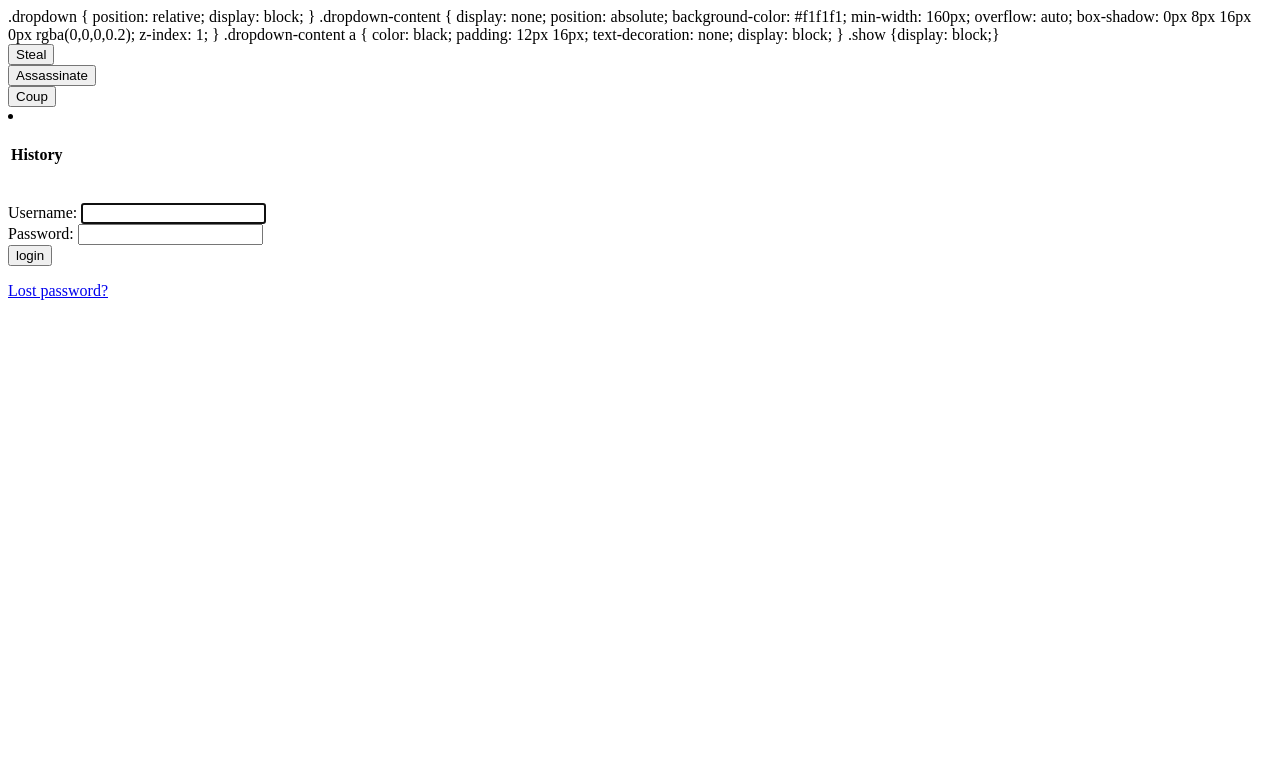
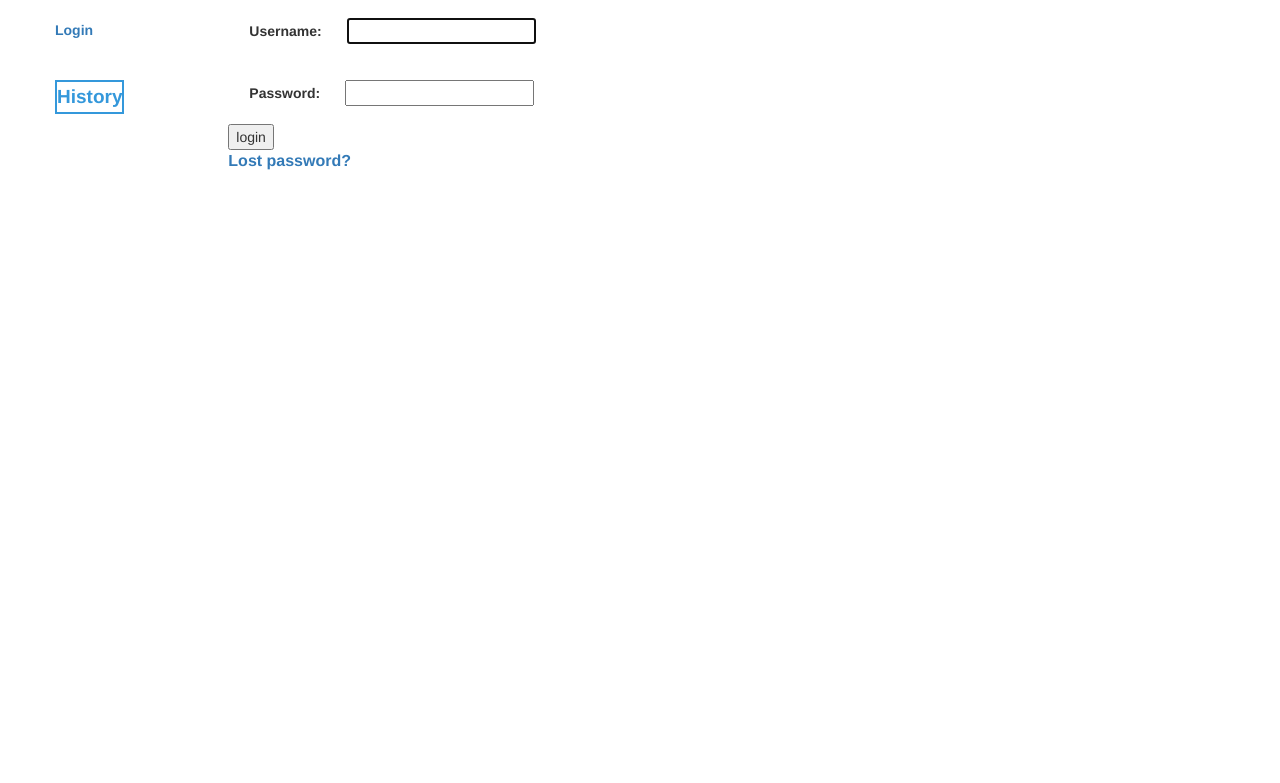
Before and after one commit to lkadin/django_stuff_final, a Django app: page /accounts/login/ in a window 1280 px wide. Shown: the top 783 px of the page. Run offline with Django 3.2, Linux system fonts and the light colour scheme; lists and menus that the app fills with data are empty; some libraries are stand-ins or nearby versions.

Commit message:
Clean up css

```diff
--- a/mysite/coup/static/coup/style.css
+++ b/mysite/coup/static/coup/style.css
@@ -13,7 +13,6 @@ input[type="checkbox"] {
 label {
   border: 1px solid #fff;
   padding: 10px;
- /* display: inline-block;*/
   position: relative;
   margin: 10px;
   cursor: pointer;
@@ -23,7 +22,6 @@ label:before {
   background-color: white;
   color: white;
   content: " ";
- /* display: inline-block;*/
   border-radius: 50%;
   border: 1px solid grey;
   position: absolute;
@@ -126,7 +124,6 @@ tbody td:last-child, thead th:last-child {
 .dropdown {
   position: relative;
   display: block;
-
 }
 
 .dropdown-content {
--- a/mysite/coup/templates/base_generic.html
+++ b/mysite/coup/templates/base_generic.html
@@ -9,8 +9,8 @@
     <script src="https://ajax.googleapis.com/ajax/libs/jquery/1.12.4/jquery.min.js"></script>
     <script src="https://maxcdn.bootstrapcdn.com/bootstrap/3.3.7/js/bootstrap.min.js"></script>
 
-{% load static %}
-<link rel="stylesheet" type="text/css" href="{% static 'coup/style.css' %}">
+    {% load static %}
+    <link rel="stylesheet" type="text/css" href="{% static 'coup/style.css' %}">
 
 </head>
 
@@ -35,107 +35,6 @@
                 <html>
                 <head>
                     <meta name="viewport" content="width=device-width, initial-scale=1">
-                    <style>
-
-
-p {
-  font-weight: bold;
-  font-size: 16px;
-  color: ##0000b3;
-}
-
-.dropbtn {
-  background-color: #3498DB;
-  color: white;
-  width: 150px;
-  height: 40px;
-  font-size: 16px;
-  border: none;
-  cursor: pointer;
-  margin: 5px 0 5px 0;
-  font-weight: bold;
-  display: none;
-}
-
-.hi {
-  background-color: #3498DB;
-  color: white;
-  width: 150px;
-  height: 40px;
-  font-size: 16px;
-  border: none;
-  cursor: pointer;
-  margin: 5px 0 5px 0;
-  font-weight: bold;
-}
-
-table.HistoryHeader {
-border-spacing: 0;
- font-weight: bold;
- font-size: 19px;
- color: #3498DB;
- border: 2px solid #3498DB;
-}
-
-table.HistoryHeader tbody,
-table.HistoryHeader thead { display: block; }
-
-thead tr th {
-    height: 30px;
-    line-height: 30px;
-}
-
-table.HistoryHeader tbody {
-    height: 100 px;
-    overflow-y: auto;
-    overflow-x: hidden;
-}
-
-tbody { border-top: 2px solid #3498DB; }
-
-tbody td:last-child, thead th:last-child {
-    border-right: none;
-}
-
-
-.history {
- font-size: 16px;
- color: #3498DB;
-}
-
-<!--}-->
-
-.dropdown {
-  position: relative;
-  display: block;
-
-}
-
-.dropdown-content {
-  display: none;
-  position: absolute;
-  background-color: #f1f1f1;
-  min-width: 160px;
-  overflow: auto;
-  box-shadow: 0px 8px 16px 0px rgba(0,0,0,0.2);
-  z-index: 1;
-}
-
-.dropdown-content a {
-  color: black;
-  padding: 12px 16px;
-  text-decoration: none;
-  display: block;
-}
-
-
-.show {display: block;}
-
-
-
-
-
-                    </style>
                 </head>
                 <body>
 
--- a/mysite/polls/static/polls/style.css
+++ /dev/null
@@ -1,6 +0,0 @@
-li a {
-    color: white;
-}
-body {
-    background: white url("images/background.jpg") no-repeat;
-}
--- a/mysite/templates/registration/login.html
+++ b/mysite/templates/registration/login.html
@@ -1,4 +1,4 @@
-<!--{% extends "base_generic.html" %}-->
+{% extends "base_generic.html" %}
 
 {% block content %}
 
```
Also changed, not shown: mysite/coup/templates/login_screen.html (+2 -19 lines), mysite/db.sqlite3.
